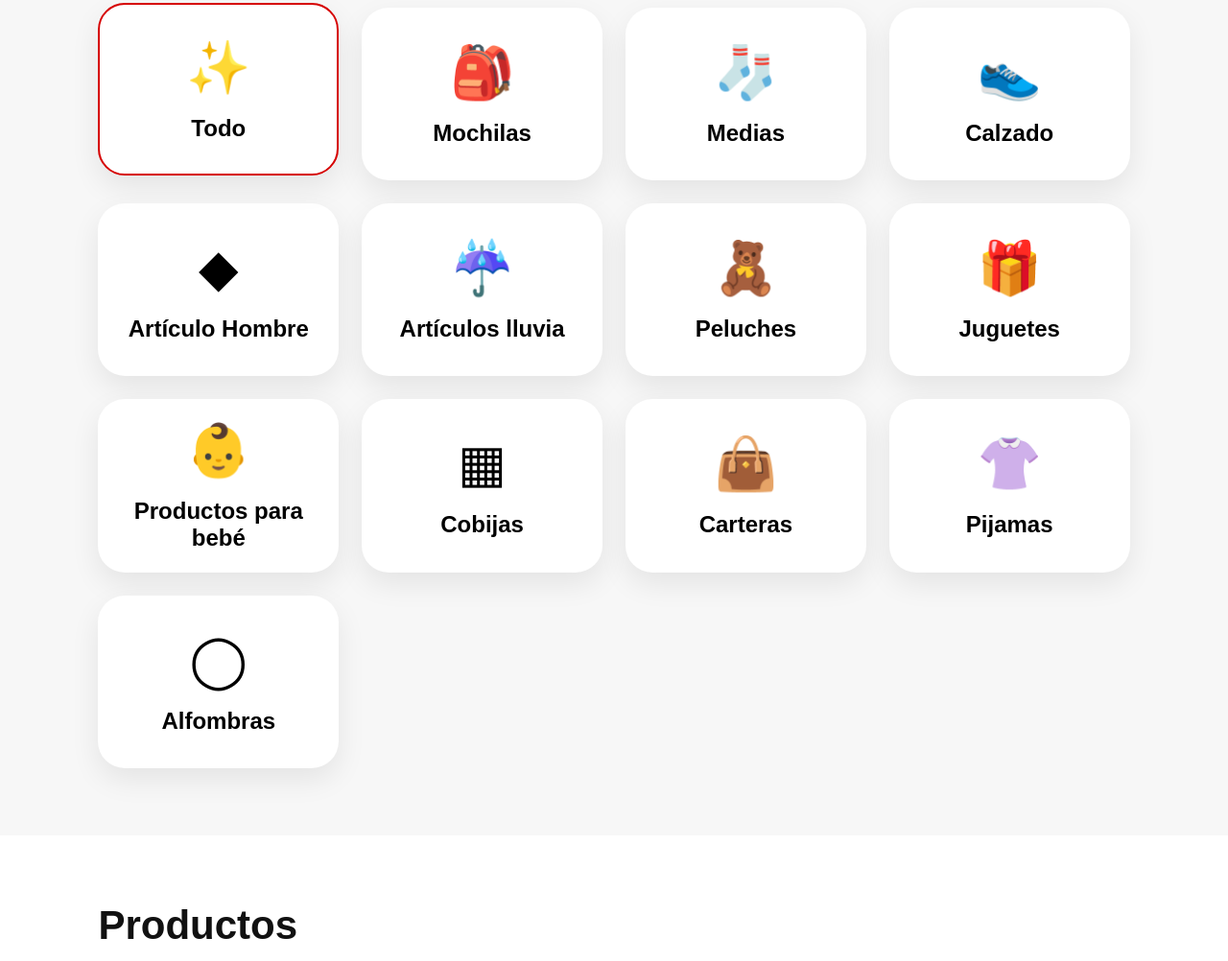
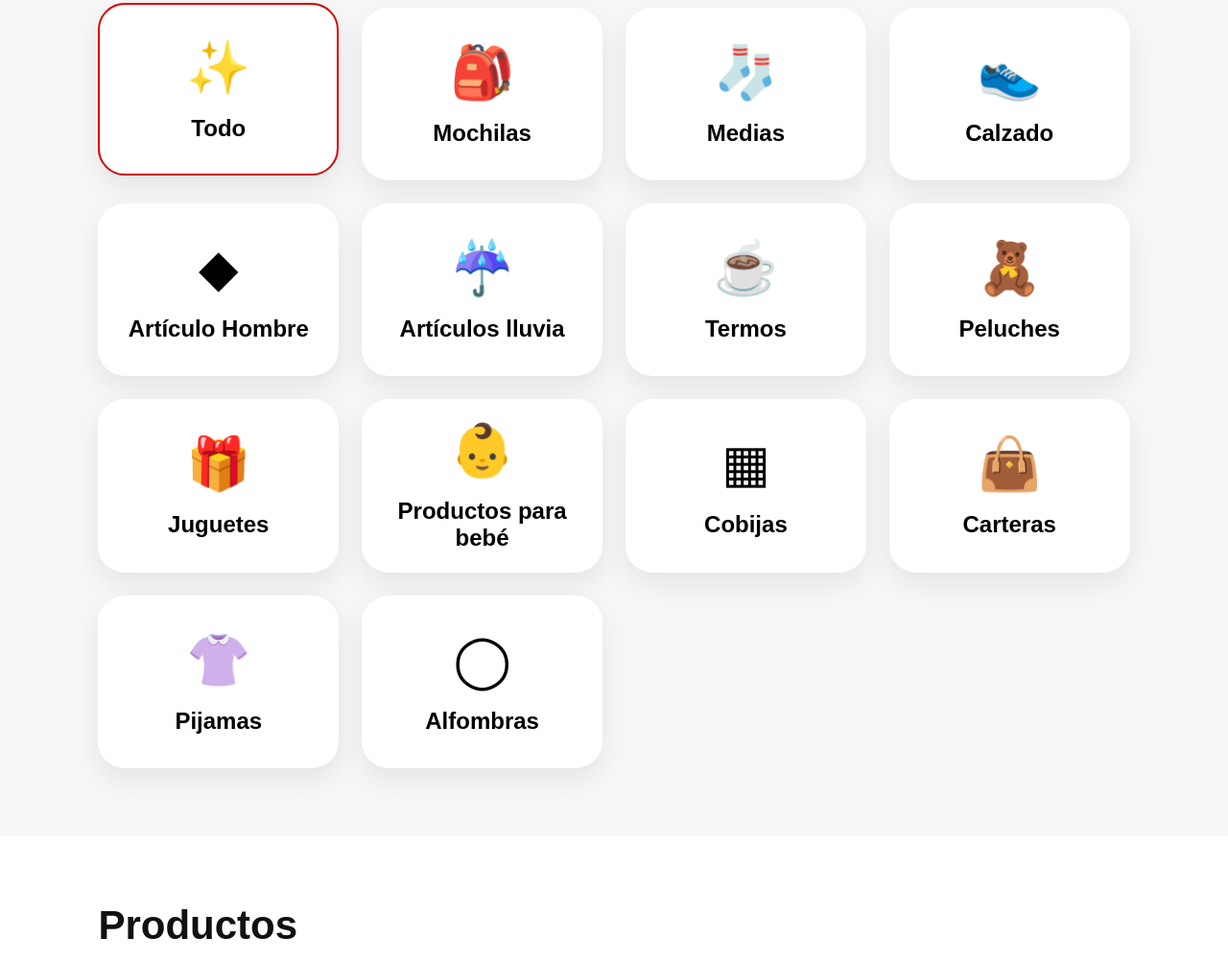
Before and after one commit to 4wd4cbfjvt-cell/IMPORTADORAMORAZAN, a website: page index.html in a window 1280 px wide. Shown: the part 945-1947 px from the top of the page at 96% size. Drawn offline with Linux system fonts and the light colour scheme; no server answers.

Commit message:
Add thermos category button to index.html

```diff
--- a/index.html
+++ b/index.html
@@ -82,6 +82,9 @@ data-zh="🚚 全国配送 • 联系我们">
         </button>
         <button class="category-card" data-category="rain" onclick="filterProducts('rain')">
           <span>☔</span><strong data-es="Artículos lluvia" data-zh="雨具">Artículos lluvia</strong>
+        </button>
+        <button class="category-card" data-category="thermos" onclick="filterProducts('thermos')">
+          <span>☕</span><strong data-es="Termos" data-zh="保温杯">Termos</strong>
         </button>
         <button class="category-card" data-category="stuffed" onclick="filterProducts('stuffed')">
           <span>🧸</span><strong data-es="Peluches" data-zh="毛绒玩具">Peluches</strong>
```
